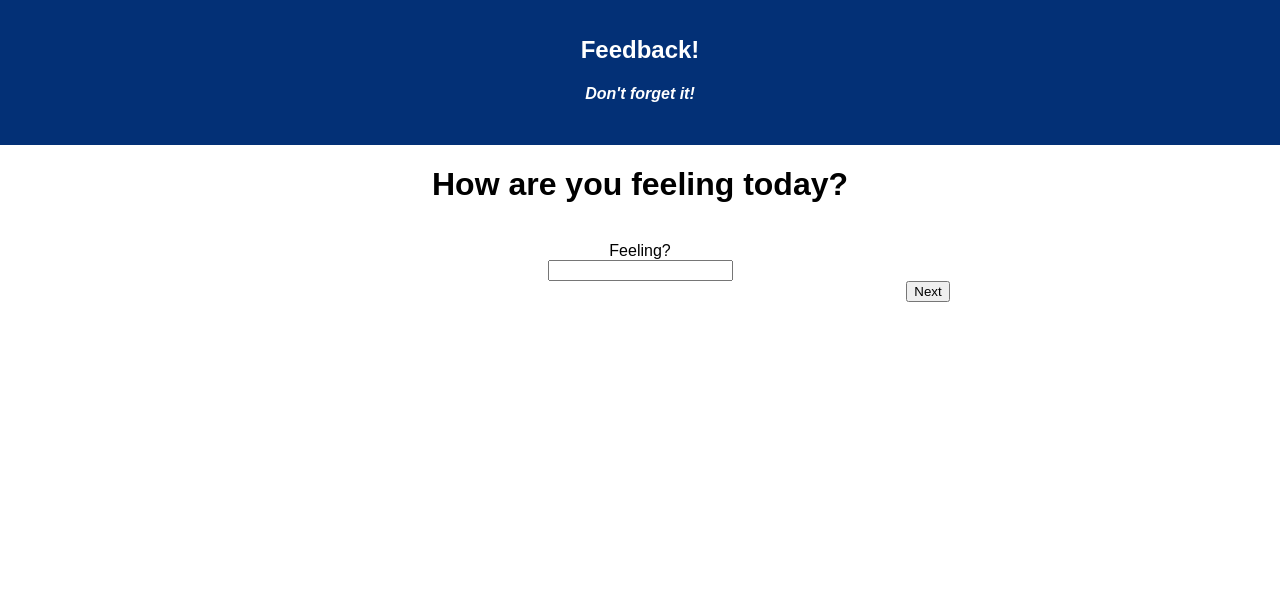
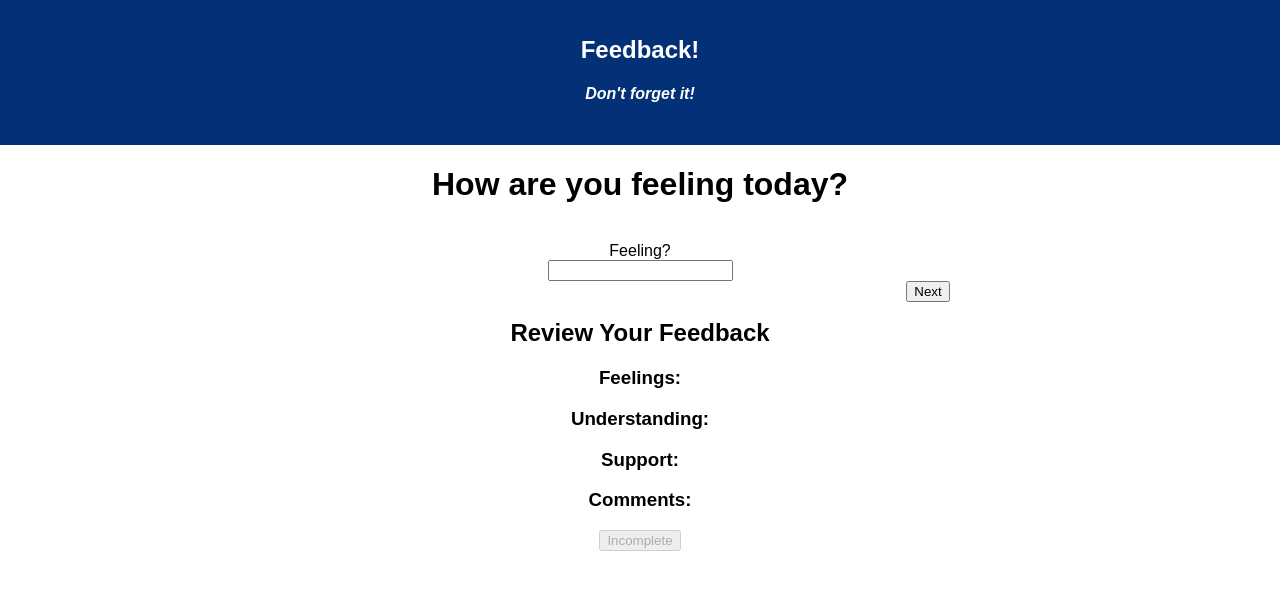
Before and after one commit to katiesteinfeldt/redux-feedback-loop, a React (Create React App) app: page / in a window 1280 px wide. Shown: the top 590 px of the page. Built offline with nearby package versions, Linux system fonts and the light colour scheme.

Commit message:
clear input on submit

```diff
--- a/src/components/App/App.js
+++ b/src/components/App/App.js
@@ -14,20 +14,23 @@ class App extends Component {
     //this.getPizzas();
   }
 
-  handleButtonClick = () => {
-    console.log('button was clicked');
+  handleButtonClick = event => {
+    event.preventDefault();
     this.props.dispatch({type: 'SUBMIT_FEELINGS', payload: this.state.feelings})
+    this.setState({
+      feelings: '',
+    })
   }
 
-  handleChangeFor = (event) => {
-    console.log(event.target.value);
+  handleChangeFor = event => {
     this.setState({
       feelings: event.target.value,
     })
   }
 
+  render() {
+    console.log(this.props.feelingsReducer);
 
-  render() {
     return (
       <div className="App">
         <header className="App-header">
@@ -39,11 +42,18 @@ class App extends Component {
           <br />
           <label for="feeling">Feeling?</label>
           <br />
-          <input onChange={this.handleChangeFor} id="feeling" type="number"></input>
+          <input value={this.state.feelings} onChange={this.handleChangeFor} id="feeling" type="number"></input>
           <br />
           <div className="nextButton">
             <button onClick={this.handleButtonClick}>Next</button>
           </div>
+          <br />
+          <h2>Review Your Feedback</h2>
+          <h3>Feelings: </h3>
+          <h3>Understanding: </h3>
+          <h3>Support: </h3>
+          <h3>Comments: </h3>
+          <button type="button" disabled>Incomplete</button>
         </div>
       </div>
     );
--- a/src/index.js
+++ b/src/index.js
@@ -9,8 +9,9 @@ import logger from 'redux-logger';
 import { createStore, combineReducers, applyMiddleware } from 'redux';
 import { Provider } from 'react-redux';
 
-const feelingsReducer = (state = [], action) => {
-    console.log(action.payload);
+const feelings = [];
+
+const feelingsReducer = (state = feelings, action) => {
     if (action.type === 'SET_FEELINGS') {
         return action.payload;
     }
```
